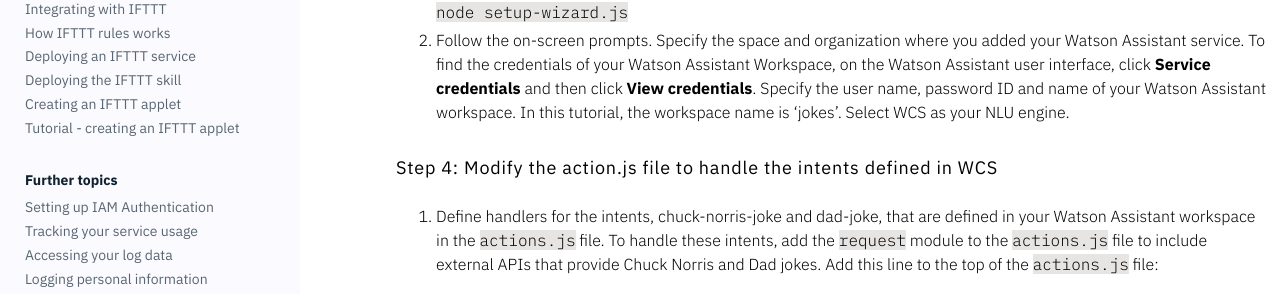
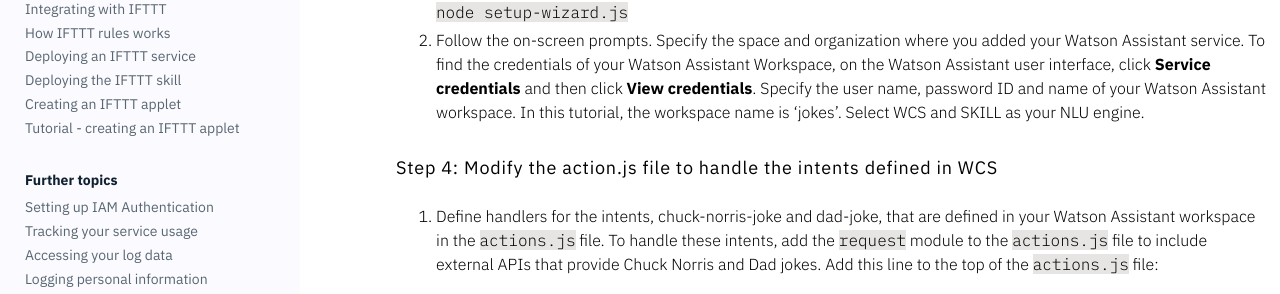
Before and after one commit to Watson-Personal-Assistant/developer, a Jekyll site: the page built from _content/further-topics/using-wcs.md, in a window 1280 px wide. Shown: the part 1368-1662 px from the top of the page. Built offline with Jekyll 4.4.1, drawn with Linux system fonts in a browser that asks for light colours; some web fonts are replaced.

Commit message:
fixes setup wizard instructions in WCS tutorial

````diff
--- a/_content/further-topics/using-wcs.md
+++ b/_content/further-topics/using-wcs.md
@@ -36,7 +36,7 @@
 
 #### Step 3: Add WCS credentials and workspace info to skill
 1. From the top-level directory of your skill, start the setup wizard from the command-line to define your skill. Enter ```node setup-wizard.js```
-2. Follow the on-screen prompts.  Specify the space and organization where you added your Watson Assistant service.  To find the credentials of your Watson Assistant Workspace, on the Watson Assistant user interface, click **Service credentials** and then click **View credentials**. Specify the user name, password ID and name of your Watson Assistant workspace.  In this tutorial, the workspace name is 'jokes'.  Select WCS as your NLU engine.
+2. Follow the on-screen prompts.  Specify the space and organization where you added your Watson Assistant service.  To find the credentials of your Watson Assistant Workspace, on the Watson Assistant user interface, click **Service credentials** and then click **View credentials**. Specify the user name, password ID and name of your Watson Assistant workspace.  In this tutorial, the workspace name is 'jokes'.  Select WCS and SKILL as your NLU engine.
 
 #### Step 4: Modify the action.js file to handle the intents defined in WCS
 1. Define handlers for the intents, chuck-norris-joke and dad-joke, that are defined in your Watson Assistant workspace in the `actions.js` file.  To handle these intents, add the `request` module to the `actions.js` file to include external APIs that provide Chuck Norris and Dad jokes.
````
